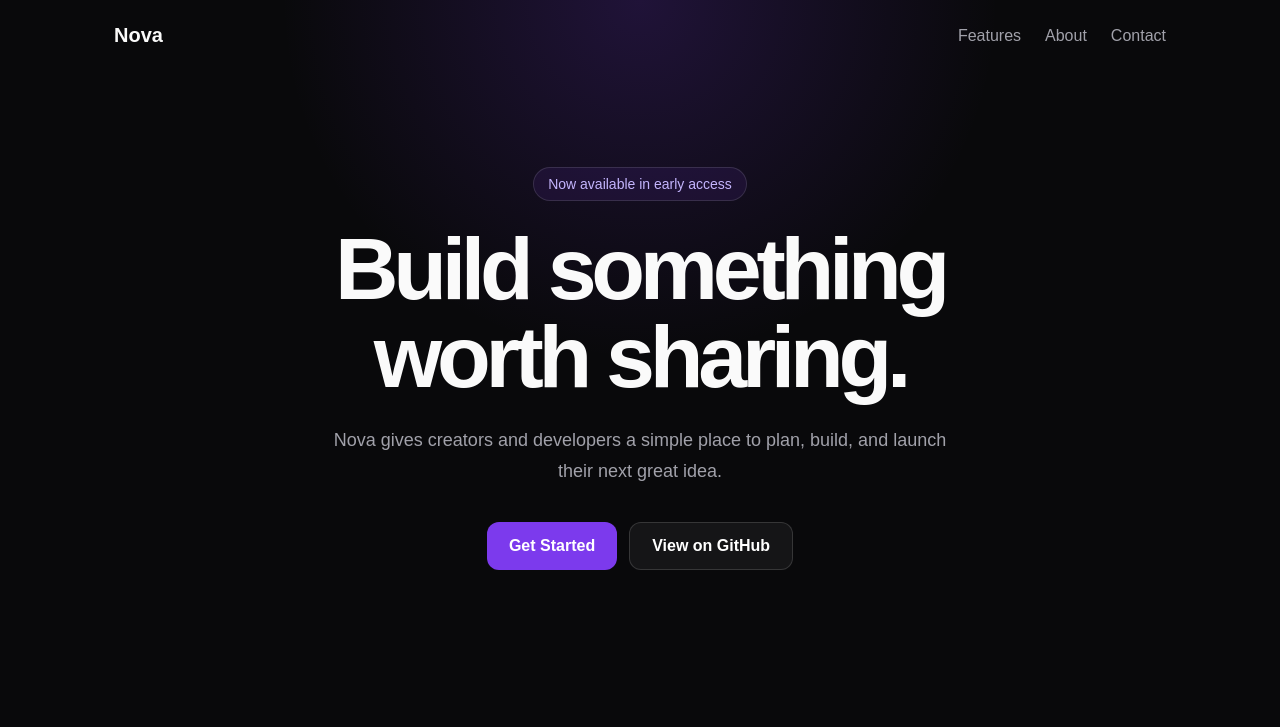
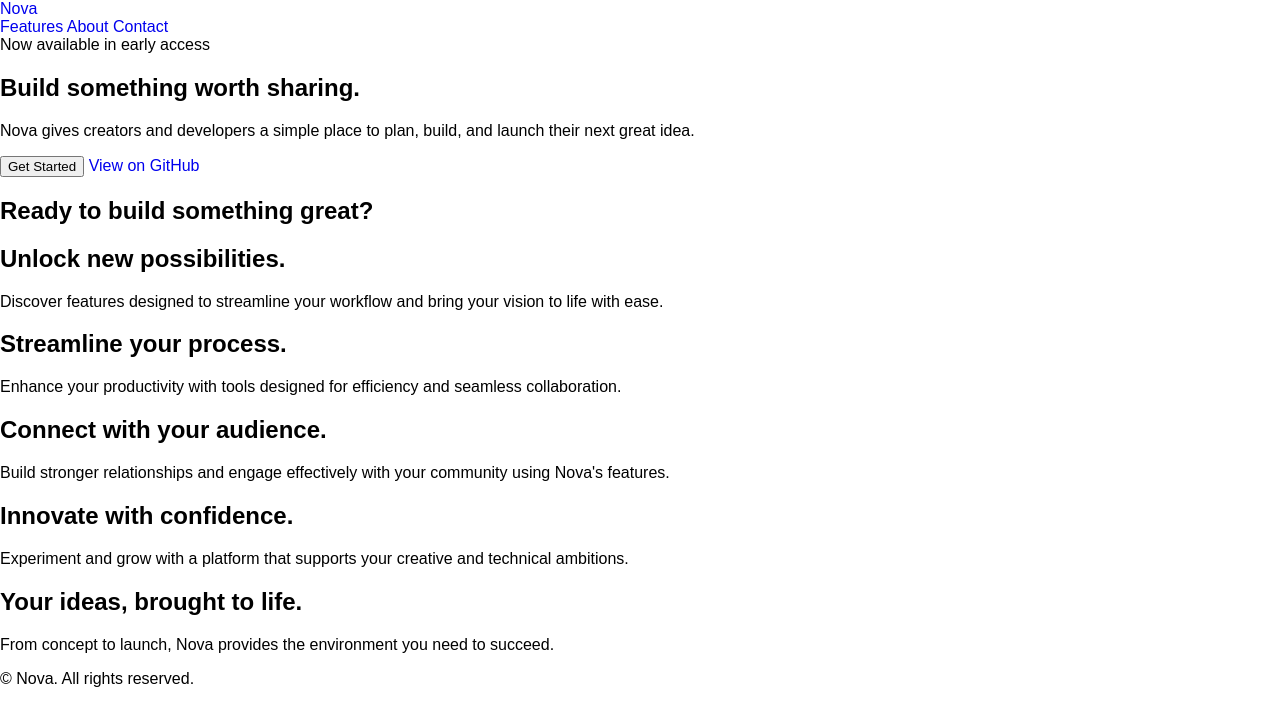
Before and after one commit to DanielsWebDevelopment/Social-Media-Landing-Page, a plain HTML site: page public/index.html in a window 1280 px wide. Shown: the top 727 px of the page. Drawn offline with nearby package versions, Linux system fonts and the light colour scheme; files that its build step writes are made by us from their sources; a script that the page names is missing.

Commit message:
thisisatestbrancheight

```diff
--- a/public/index.html
+++ b/public/index.html
@@ -19,163 +19,6 @@
     rel="stylesheet"
   />
 
-  <style>
-    :root {
-      color-scheme: dark;
-      font-family: "Inter", sans-serif;
-      background: #09090b;
-      color: #fafafa;
-    }
-
-    * {
-      box-sizing: border-box;
-    }
-
-    body {
-      margin: 0;
-      min-height: 100vh;
-      background:
-        radial-gradient(circle at top, rgba(124, 58, 237, 0.2), transparent 35%),
-        #09090b;
-    }
-
-    a {
-      color: inherit;
-      text-decoration: none;
-    }
-
-    header {
-      display: flex;
-      align-items: center;
-      justify-content: space-between;
-      max-width: 1100px;
-      margin: 0 auto;
-      padding: 24px;
-    }
-
-    .logo {
-      font-size: 1.25rem;
-      font-weight: 700;
-    }
-
-    nav {
-      display: flex;
-      gap: 24px;
-      color: #a1a1aa;
-    }
-
-    nav a:hover {
-      color: #ffffff;
-    }
-
-    main {
-      display: grid;
-      place-items: center;
-      min-height: calc(100vh - 160px);
-      padding: 96px 24px;
-      text-align: center;
-    }
-
-    .hero {
-      max-width: 760px;
-    }
-
-    .badge {
-      display: inline-block;
-      padding: 8px 14px;
-      margin-bottom: 24px;
-      border: 1px solid rgba(255, 255, 255, 0.12);
-      border-radius: 999px;
-      color: #c4b5fd;
-      background: rgba(124, 58, 237, 0.1);
-      font-size: 0.875rem;
-    }
-
-    h1 {
-      margin: 0;
-      font-size: clamp(3rem, 8vw, 5.5rem);
-      line-height: 1;
-      letter-spacing: -0.06em;
-    }
-
-    .subtitle {
-      max-width: 620px;
-      margin: 24px auto 0;
-      color: #a1a1aa;
-      font-size: 1.125rem;
-      line-height: 1.7;
-    }
-
-    .actions {
-      display: flex;
-      justify-content: center;
-      flex-wrap: wrap;
-      gap: 12px;
-      margin-top: 36px;
-    }
-
-    .button {
-      padding: 14px 22px;
-      border: 0;
-      border-radius: 12px;
-      font: inherit;
-      font-weight: 600;
-      cursor: pointer;
-    }
-
-    .button-primary {
-      background: #7c3aed;
-      color: #ffffff;
-    }
-
-    .button-primary:hover {
-      background: #8b5cf6;
-    }
-
-    .button-secondary {
-      border: 1px solid rgba(255, 255, 255, 0.14);
-      background: rgba(255, 255, 255, 0.05);
-      color: #ffffff;
-    }
-
-    .button-secondary:hover {
-      background: rgba(255, 255, 255, 0.1);
-    }
-
-    #message {
-      min-height: 24px;
-      margin-top: 24px;
-      color: #c4b5fd;
-    }
-
-    footer {
-      padding: 24px;
-      color: #71717a;
-      text-align: center;
-    }
-
-    .supporting-section {
-      max-width: 760px;
-      margin: 0 auto;
-      padding: 96px 24px;
-      text-align: center;
-    }
-
-    .supporting-section h2 {
-      margin-bottom: 16px;
-      font-size: clamp(2rem, 5vw, 3.5rem);
-      line-height: 1.1;
-      letter-spacing: -0.05em;
-    }
-
-    .supporting-section p {
-      max-width: 620px;
-      margin: 0 auto;
-      color: #a1a1aa;
-      font-size: 1.125rem;
-      line-height: 1.7;
-    }
-  </style>
 </head>
 
 <body>
```
